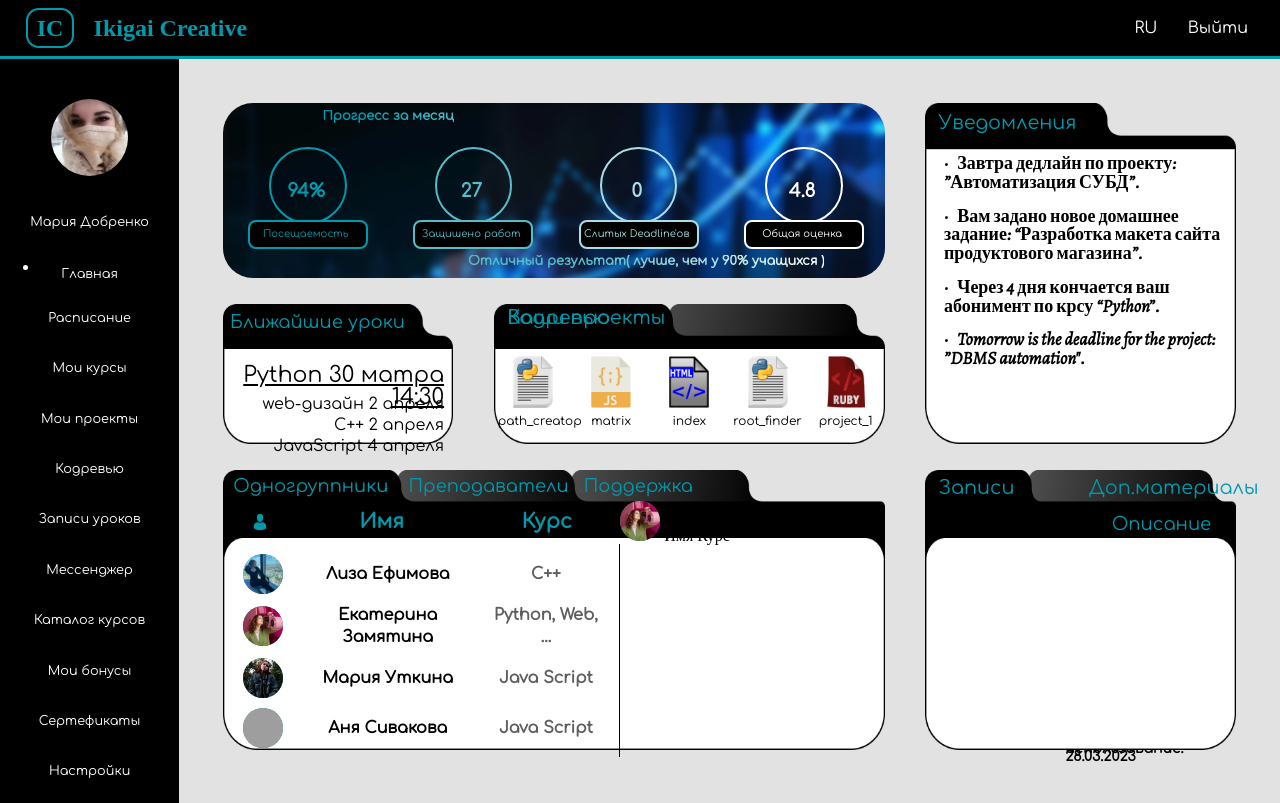
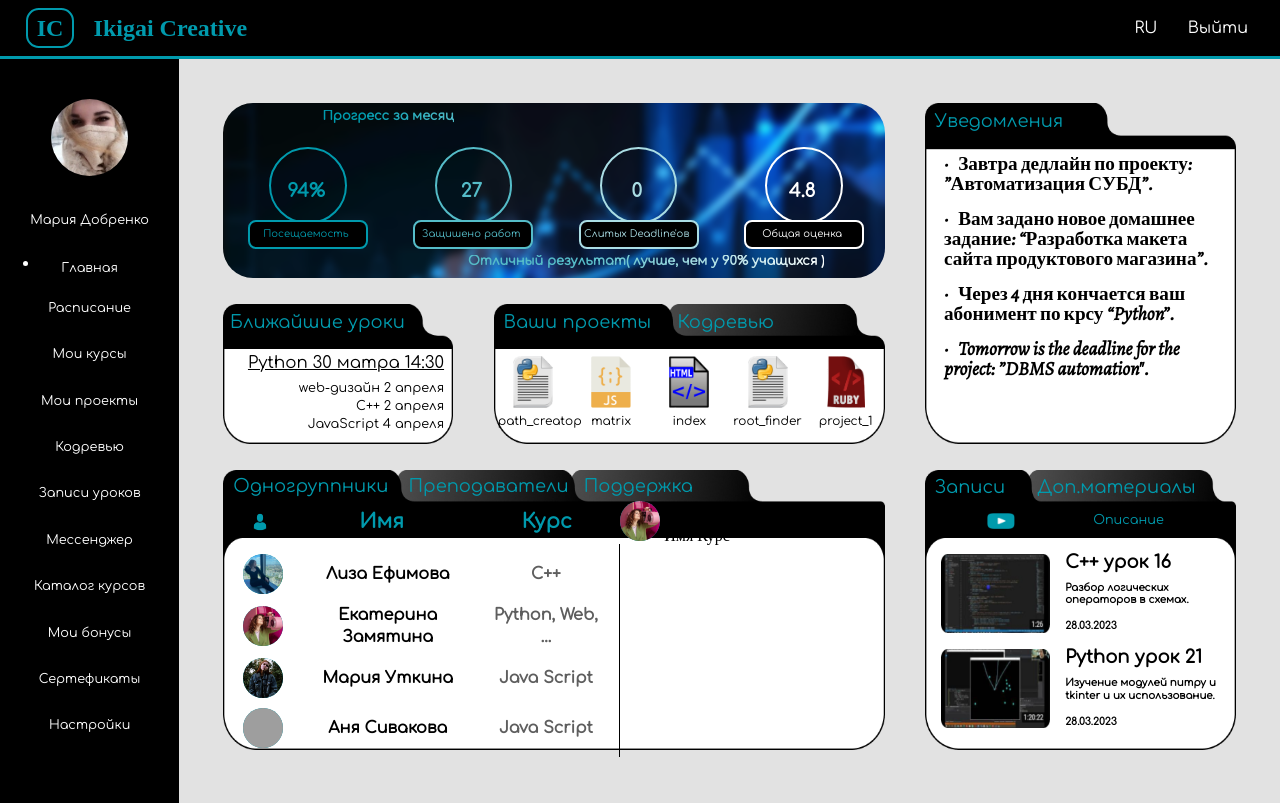
Before and after one commit to IC-Team-AA/IC-Project, a plain HTML site: page templates/LC.html in a window 1280 px wide. Drawn offline with nearby package versions, Linux system fonts and the light colour scheme; grey boxes are pictures that could not be loaded.

Commit message:
Add wihtout Msg Addaptive

```diff
--- a/static/css/lc_main.css
+++ b/static/css/lc_main.css
@@ -19,12 +19,12 @@
 
     /*размеры шрифтов*/
     --projects_font_size: min(12px, 1vw, 2vh);
-    --font_size_records_text: 14px;
-    --text_font_size: 16px;
-    --preheader_font_size: 18px;
-    --font_size_records_title: 20px;
-    --font_size_ntf_text_and_lessons_title: 22px;
-    --header_font_size: 24px;
+    --font_size_records_text: min(14px, 1.1vw, 2.2vh);
+    --text_font_size: min(16px, 1.2vw, 2.4vh);
+    --preheader_font_size: min(18px, 1.3vw, 2.6vh);
+    --font_size_records_title: min(20px, 1.4vw, 2.8vh);;
+    --font_size_ntf_text_and_lessons_title: min(22px, 1.5vw, 3vh);
+    --header_font_size: min(24px, 1.6vw, 3.2vh);
 
     /*Отспуты*/
     --top_forms_header: 3%;
@@ -33,16 +33,16 @@
     --left_forms_preheader: 60%;
     --p_beet_clicks: 11.5em;
 
-    --top_lessons_title: 60px;
-    --top_lessons_text: 90px;
+    --top_lessons_title: 36%;
+    --top_lessons_text: 54%;
 
     --top_ntf_text: 15%;
     --left_ntf_text: 5%;
 
     --top_records_video_and_title: 30%;
     --left_records_video: 5%;
-    --top_records_text: 135px;
-    --top_records_date: 185px;
+    --top_records_text: 40%;
+    --top_records_date: 54%;
     --left_records_description: 45%;
 
     --top_projects_block: 60px;
@@ -70,6 +70,20 @@
     align-items: center;
 }
 
+.projects_header{
+    width: 100%;
+    height: 27%;
+    display: flex;
+    align-items: center;
+}
+
+.records_header{
+    width: 100%;
+    height: 13%;
+    display: flex;
+    align-items: center;
+}
+
 .form_header_lessons{
     font-size: min(2.4vh,1.4vw);
     color: var(--header_color);
@@ -84,12 +98,48 @@
     padding-left: 1.5%;
 }
 
+.form_header_projects{
+    font-size: min(2.4vh,1.4vw);
+    color: var(--header_color);
+    width: 42%;
+    padding-left: 2.5%;
+}
+
+.form_header_ntf{
+    font-size: min(2.4vh,1.4vw);
+    color: var(--header_color);
+    top: 3%;
+    left: 3%;
+}
+
+.form_header_records{
+    font-size: min(2.4vh,1.4vw);
+    color: var(--header_color);
+    width: 30%;
+    padding-left: 3%;
+}
+.records_preheader{
+    width: 100%;
+    height: 12%;
+    display: flex;
+    align-items: center;
+    top:12%;
+}
+.form_preheader_records{
+    font-size: min(2vh,1vw);
+    color: var(--header_color);
+    width: 25%;
+    padding-left: 25%;
+    z-index: 1;
+}
+
 .form_text {
     font-size: var(--text_font_size);
     color: var(--text_color)
 }
 
-.form_header_lessons,.form_text, .form_header, .form_header_msg {
+.form_header_lessons,.form_text, .form_header, .form_header_msg,
+.form_header_projects, .form_header_ntf, .form_header_records{
     z-index: 1;
     font-family: "Comfortaa";
     font-style: normal;
@@ -128,13 +178,14 @@
 
 #lessons_title {
     top: var(--top_lessons_title);
-    font-size: var(--font_size_ntf_text_and_lessons_title);
+    font-size: min(2.5vh, 1.3vw);
     text-decoration: underline
 }
 
 #lessons_text {
     top: var(--top_lessons_text);
-    line-height: 1.3rem
+    font-size: min(1.7vh, 1vw);
+    line-height: 140%;
 }
 
 #forms_preheader {
@@ -164,9 +215,19 @@
     line-height: 1.05em
 }
 
+#records_logo{
+    width: 3.5vh;
+    height: 2vh;
+    padding-left: 20%;
+    z-index: 1;
+}
+
 .records_video {
+    width: 35%;
+    height: 28%;
     top: var(--top_records_video_and_title);
-    left: var(--left_records_video)
+    left: var(--left_records_video);
+    z-index: 1;
 }
 
 #records_title_2,#records_video2 {
@@ -175,8 +236,9 @@
 
 .records_description {
     left: var(--left_records_description);
-    font-size: var(--font_size_records_text);
+    font-size: min(0.8vw, 1.6vh);
     width: 50%;
+    z-index: 1;
     text-align: left;
     font-weight: 600
 }
@@ -188,7 +250,7 @@
 }
 
 .records_text {
-    line-height: 1.2rem;
+    line-height: 120%;
     top: var(--top_records_text)
 }
 
--- a/static/css/lc_styles.css
+++ b/static/css/lc_styles.css
@@ -22,6 +22,7 @@
     --nav_width: 14%;
     --nav_menu_point_font_size: min(1.8vh, 1vw);
     --nav_menu_pont_mb: min(0.9vh, 0.5vw);
+    --nav_menu_line_height: 5vh;
 
     --user_avatar_size: 6vw;
     --user_avatar_mt: 5vh;
@@ -128,7 +129,7 @@ nav {
     font-style: normal;
     font-weight: 400;
     font-size: var(--nav_menu_point_font_size);
-    line-height: 44px;
+    line-height: var(--nav_menu_line_height);
     flex: initial
 }
 
--- a/static/scripts/main_page_markup.js
+++ b/static/scripts/main_page_markup.js
@@ -30,7 +30,6 @@ window.onload = function () {
     setRelativeFont('#areas_progress > div', 'progress', 2);
     setRelativeFont('#point_progress > div', 'point_progress', 1.5);
     setRelativeFont('#progress > span', 'progress', 1.4);
-    setRelativeFont('#ntf > #ntf_wrapper > #ntf_text', 'ntf', 1.2);
     setFormSize();
 }
 
@@ -38,6 +37,5 @@ window.onresize = function(){
     setRelativeFont('#areas_progress > div', 'progress', 2);
     setRelativeFont('#point_progress > div', 'point_progress', 1.5);
     setRelativeFont('#progress > span', 'progress', 1.4);
-    setRelativeFont('#ntf > #ntf_wrapper > #ntf_text', 'ntf', 1.2);
     setFormSize();
 }
--- a/templates/LC.html
+++ b/templates/LC.html
@@ -65,17 +65,19 @@
                     <span class="form_text" id="result_progress">Отличный результат( лучше, чем у 90% учащихся )</span>
                 </div>
                 <div id="lessons">
-                    <span class="absolute form_header_lessons">Ближайшие уроки</span>
-                    <span class="absolute form_text lessons_text" id="lessons_title">Python 30 матра 14:30</span>
-                    <span class="absolute form_text lessons_text" id="lessons_text">web-дизайн 2 апреля<br>
+                    <div class="absolute form_header_lessons">Ближайшие уроки</div>
+                    <div class="absolute form_text lessons_text" id="lessons_title">Python 30 матра 14:30</div>
+                    <div class="absolute form_text lessons_text" id="lessons_text">web-дизайн 2 апреля<br>
                                             C++ 2 апреля<br>
-                                            JavaScript 4 апреля</span>
+                                            JavaScript 4 апреля</div>
                     <img class="widget_form" src="/static/img/form_lessons.png">
 
                 </div>
                 <div id="projects">
-                    <span class="absolute form_header">Ваши проекты</span>
-                    <span class="absolute form_header" id="forms_header_msg">Кодревью</span>
+                    <div class="projects_header">
+                        <div class="form_header_projects">Ваши проекты</div>
+                        <div class="form_header_projects">Кодревью</div>
+                    </div>
                     <div id="projects_wrapper">
                         <div class="projects_block">
                             <img class="projects_photo" src="/static/img/projects/python.png">
@@ -145,7 +147,7 @@
                     </div>
                 </div>
                 <div id="ntf">
-                    <span class="absolute form_header">Уведомления</span>
+                    <div class="absolute form_header_ntf">Уведомления</div>
                     <div id="ntf_wrapper">
                         <div class="form_text" id="ntf_text">
                             · &nbsp&nbspЗавтра дедлайн по проекту: ”Автоматизация СУБД”.</div>
@@ -159,9 +161,14 @@
                     <img class="widget_form" src="/static/img/form_ntf.png">
                 </div>
                 <div id="records" class="form_text">
-                    <span class="absolute form_header">Записи</span>
-                    <span class="absolute form_header" id="forms_header_records">Доп.материалы</span>
-                    <span class="absolute form_header" id="forms_preheader">Описание</span>
+                    <div class="records_header">
+                        <div class="form_header_records">Записи</div>
+                        <div class="form_header_records">Доп.материалы</div>
+                    </div>
+                    <div class="records_preheader">
+                        <img id="records_logo" src="/static/img/msg/records_logo.png" alt="">
+                        <div class="form_preheader_records">Описание</div>
+                    </div>
                     <span class="absolute records_description records_title">C++ урок 16</span>
                     <span class="absolute records_description records_text">Разбор логических операторов в схемах.</span>
                     <span class="absolute records_description" id="records_date">28.03.2023</span>
```
Also changed, not shown: static/img/msg/records_logo.png (added).
